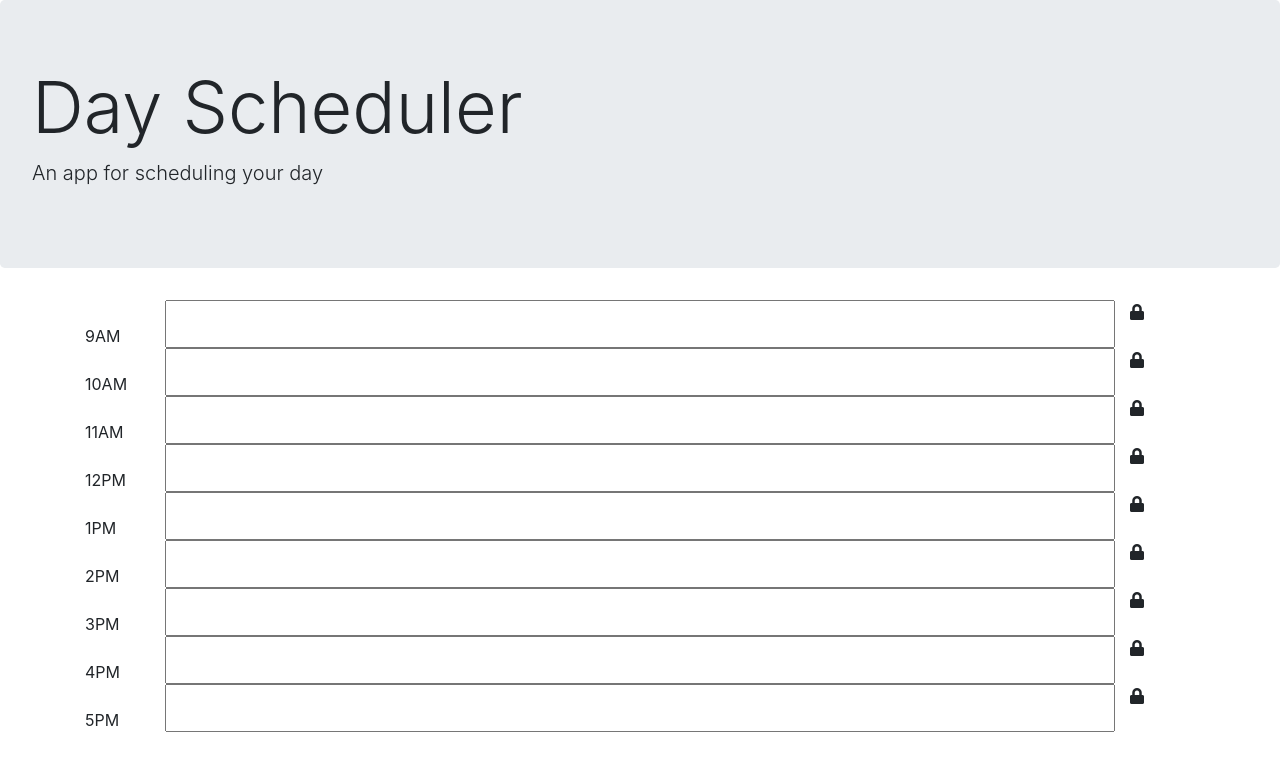
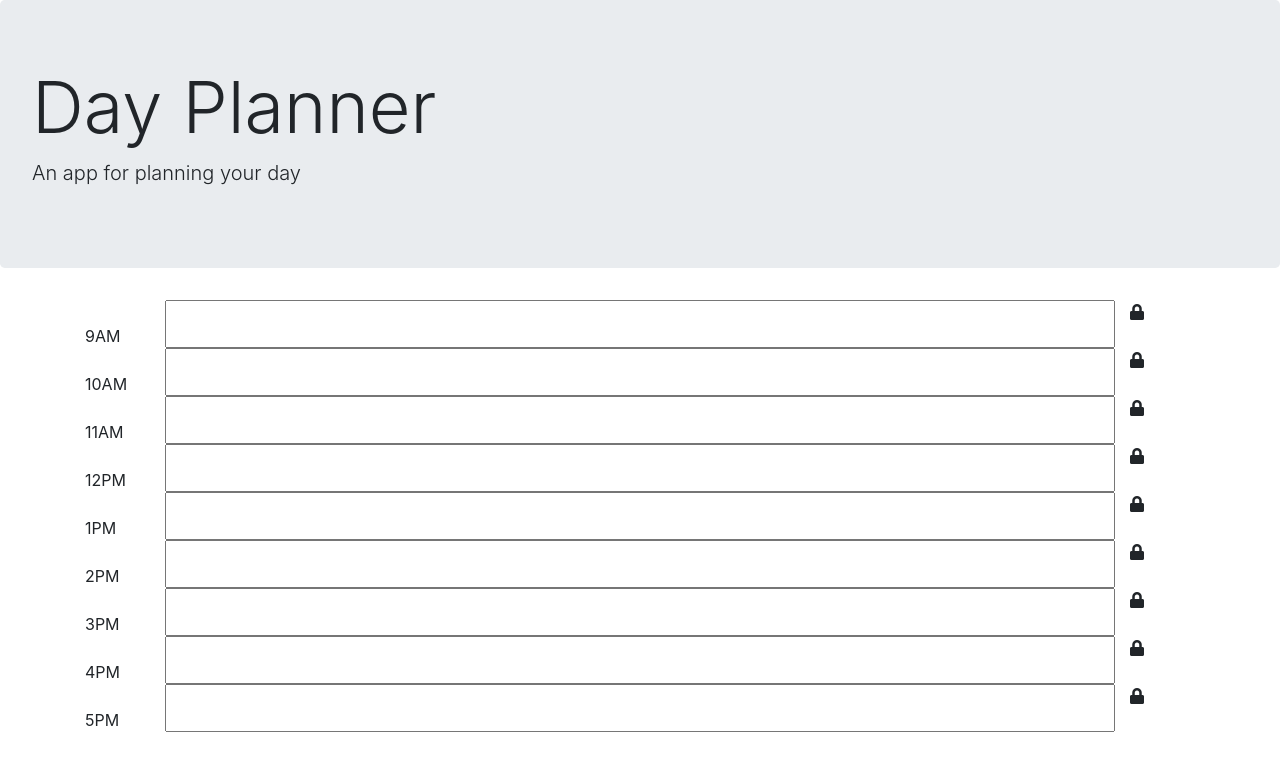
Before and after one commit to mellowmoo/dayplanner, a plain HTML site: page index.html in a window 1280 px wide. Drawn offline with nearby package versions, Linux system fonts and the light colour scheme.

Commit message:
Fixed some gramatical errors in the text, changed scheduler to planner since it makes more sense and sounds better

```diff
--- a/index.html
+++ b/index.html
@@ -12,13 +12,13 @@
   <!-- CSS Style -->
   <link rel="stylesheet" href="assets/style.css"/>
 
-    <title>Work Day Scheduler</title>
+    <title>Day Planner</title>
   </head>
 
 <body>
   <header class="jumbotron">
-    <h1 class="display-3">Day Scheduler</h1>
-    <p class="lead">An app for scheduling your day</p>
+    <h1 class="display-3">Day Planner</h1>
+    <p class="lead">An app for planning your day</p>
     <p id="currentDay" class="lead"></p>
   </header>
 
```
